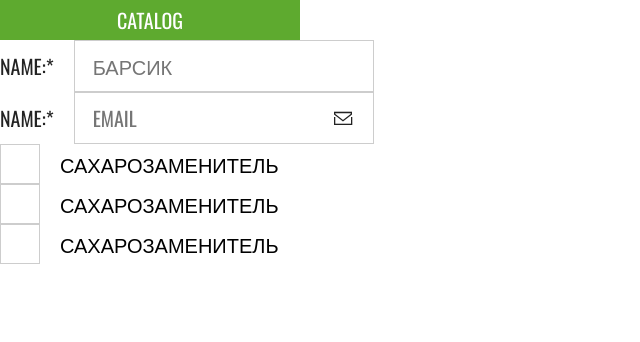
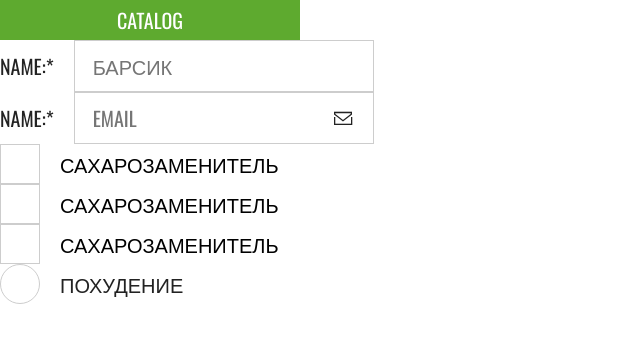
Before and after one commit to iAndreiAbramov/cat-energy-styled-components, a React (Create React App) app: page / in a window 1280 px wide. Shown: the top 342 px of the page, without its empty margins (0-640 px from the left). Built offline with nearby package versions, Linux system fonts and the light colour scheme.

Commit message:
Radio component created

```diff
--- a/src/components/App/App.tsx
+++ b/src/components/App/App.tsx
@@ -3,16 +3,18 @@ import { StyledButton } from 'atomic/StyledButton';
 
 import { Checkbox } from 'components/Checkbox';
 import { Input } from 'components/Input';
+import { Radio } from 'components/Radio';
 
 export const App: React.FC = () => {
     return (
         <>
             <StyledButton width="300px">Catalog</StyledButton>
-            <Input type="text" placeholder="Барсик" width="300px" labelText="Name:*" />
-            <Input type="email" placeholder="email" width="300px" labelText="Name:*" />
-            <Checkbox labelText="сахарозаменитель" />
-            <Checkbox labelText="сахарозаменитель" />
-            <Checkbox labelText="сахарозаменитель" />
+            <Input type="text" placeholder="Барсик" width="300px" labelText="Name:*" name="Имя" />
+            <Input type="email" placeholder="email" width="300px" labelText="Name:*" name="Имя" />
+            <Checkbox labelText="сахарозаменитель" name="Дополнительно" value="Сахарозаменитель" />
+            <Checkbox labelText="сахарозаменитель" name="Дополнительно" value="Сахарозаменитель" />
+            <Checkbox labelText="сахарозаменитель" name="Дополнительно" value="Сахарозаменитель" />
+            <Radio labelText="похудение" name="Цель" value="Похудение" />
         </>
     );
 };
--- a/src/components/Checkbox/Checkbox.tsx
+++ b/src/components/Checkbox/Checkbox.tsx
@@ -7,14 +7,27 @@ import {
 } from './Checkbox.styled';
 
 export interface ICheckboxProps {
+    name: string;
+    value?: string | number | readonly string[];
     labelText: string;
     isDisabled?: boolean;
     isDefaultChecked?: boolean;
 }
 
-export const Checkbox: React.FC<ICheckboxProps> = ({ labelText, isDisabled, isDefaultChecked }) => (
+export const Checkbox: React.FC<ICheckboxProps> = ({
+    labelText,
+    name,
+    value,
+    isDisabled,
+    isDefaultChecked,
+}) => (
     <StyledCheckboxLabel isDisabled={isDisabled}>
-        <StiledCheckboxHidden disabled={isDisabled} defaultChecked={isDefaultChecked} />
+        <StiledCheckboxHidden
+            disabled={isDisabled}
+            defaultChecked={isDefaultChecked}
+            name={name}
+            value={value}
+        />
         <StyledCheckboxVisible />
         <span>{labelText}</span>
     </StyledCheckboxLabel>
--- a/src/components/Input/Input.tsx
+++ b/src/components/Input/Input.tsx
@@ -3,6 +3,8 @@ import React from 'react';
 import { StyledInput, StyledInputLabel } from './Input.styled';
 
 export interface IInputProps {
+    name: string;
+    value?: string | number;
     labelText: string;
     type: 'text' | 'email';
     isIncorrect?: boolean;
@@ -11,6 +13,8 @@ export interface IInputProps {
 }
 
 export const Input: React.FC<IInputProps> = ({
+    name,
+    value,
     type,
     labelText,
     isIncorrect,
@@ -25,6 +29,8 @@ export const Input: React.FC<IInputProps> = ({
                 type={type}
                 width={width}
                 placeholder={placeholder}
+                name={name}
+                value={value}
             />
         </StyledInputLabel>
     );
--- /dev/null
+++ b/src/components/Radio/Radio.styled.tsx
@@ -0,0 +1,49 @@
+import { Border, BreakPoint, FontFamily } from 'constants/style-variables';
+import styled from 'styled-components';
+
+interface IStyledRadioLabel {
+    isDisabled?: boolean;
+}
+
+export const StyledRadioLabel = styled.label<IStyledRadioLabel>`
+    display: flex;
+    align-items: center;
+    gap: 20px;
+
+    font-family: ${FontFamily.Oswald};
+    font-size: 20px;
+    font-weight: 400;
+    text-transform: uppercase;
+
+    opacity: ${({ isDisabled }) => (isDisabled ? 0.3 : 1)};
+
+    @media (max-width: ${BreakPoint.Tablet}) {
+        font-size: 16px;
+    }
+`;
+
+export const StyledRadioHidden = styled.input.attrs({ type: 'radio' })`
+    position: absolute;
+    width: 1px;
+    height: 1px;
+    margin: -1px;
+    padding: 0;
+    overflow: hidden;
+    border: 0 none;
+    clip-path: inset(100%);
+`;
+
+export const StyledRadioVisible = styled.div`
+    box-sizing: border-box;
+    width: 40px;
+    height: 40px;
+
+    border: ${Border.InputRegular};
+    border-radius: 50%;
+
+    ${StyledRadioHidden}:checked + & {
+        background-image: url('/icons/radio-active.svg');
+        background-repeat: no-repeat;
+        background-position: center center;
+    }
+`;
--- /dev/null
+++ b/src/components/Radio/Radio.tsx
@@ -0,0 +1,30 @@
+import React from 'react';
+
+import { StyledRadioHidden, StyledRadioLabel, StyledRadioVisible } from './Radio.styled';
+
+interface IRadioProps {
+    name: string;
+    value?: string | number | readonly string[];
+    labelText: string;
+    isDisabled?: boolean;
+    isDefaultChecked?: boolean;
+}
+
+export const Radio: React.FC<IRadioProps> = ({
+    labelText,
+    isDefaultChecked,
+    isDisabled,
+    name,
+    value,
+}) => (
+    <StyledRadioLabel isDisabled={isDisabled}>
+        <StyledRadioHidden
+            defaultChecked={isDefaultChecked}
+            disabled={isDisabled}
+            name={name}
+            value={value}
+        />
+        <StyledRadioVisible />
+        {labelText}
+    </StyledRadioLabel>
+);
--- /dev/null
+++ b/src/components/Radio/index.ts
@@ -0,0 +1 @@
+export * from './Radio';
```
Also changed, not shown: public/icons/radio-active.svg (added), 1 other file (tests, documents, lock files or other folders).
